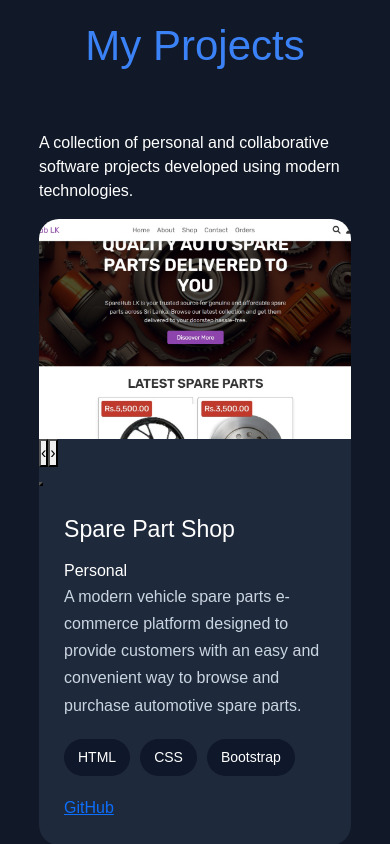
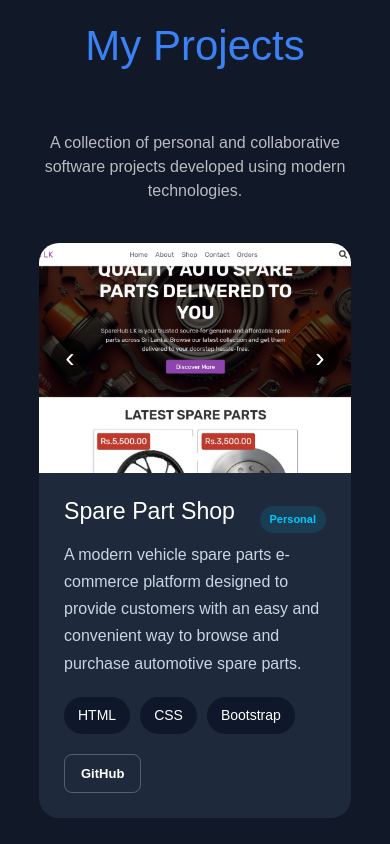
Before and after one commit to chamodyha123/chamodyha-portfolio, a React (Vite) app: page / in a window 390 px wide. Shown: the part 8700-9544 px from the top of the page. Built offline with nearby package versions, Linux system fonts and the light colour scheme.

Commit message:
css updated

```diff
--- a/src/index.css
+++ b/src/index.css
@@ -760,4 +760,169 @@ body {
   .skills-container {
     grid-template-columns: 1fr;
   }
+  .project-image-wrapper {
+  position: relative;
+  width: 100%;
+  overflow: hidden;
 }
+
+.project-img {
+  width: 100%;
+  height: 230px;
+  object-fit: cover;
+  display: block;
+}
+
+.image-nav {
+  position: absolute;
+  top: 50%;
+  transform: translateY(-50%);
+
+  width: 38px;
+  height: 38px;
+
+  border: none;
+  border-radius: 50%;
+
+  background: rgba(0, 0, 0, 0.65);
+  color: white;
+
+  font-size: 28px;
+  line-height: 1;
+
+  cursor: pointer;
+
+  display: flex;
+  align-items: center;
+  justify-content: center;
+
+  transition: 0.3s ease;
+}
+
+.image-nav:hover {
+  background: rgba(0, 0, 0, 0.9);
+  transform: translateY(-50%) scale(1.08);
+}
+
+.image-nav.prev {
+  left: 12px;
+}
+
+.image-nav.next {
+  right: 12px;
+}
+
+.image-dots {
+  position: absolute;
+
+  bottom: 12px;
+  left: 50%;
+
+  transform: translateX(-50%);
+
+  display: flex;
+  gap: 7px;
+}
+
+.image-dots button {
+  width: 8px;
+  height: 8px;
+
+  padding: 0;
+
+  border: none;
+  border-radius: 50%;
+
+  background: rgba(255, 255, 255, 0.55);
+
+  cursor: pointer;
+
+  transition: 0.3s ease;
+}
+
+.image-dots button.active {
+  width: 22px;
+  border-radius: 10px;
+  background: white;
+}
+
+.project-title-row {
+  display: flex;
+  align-items: center;
+  justify-content: space-between;
+  gap: 10px;
+}
+
+.project-type {
+  padding: 5px 10px;
+  border-radius: 20px;
+
+  font-size: 11px;
+  font-weight: 600;
+
+  white-space: nowrap;
+}
+
+.project-type.personal {
+  background: rgba(0, 200, 255, 0.12);
+  color: #00c8ff;
+}
+
+.project-type.collaborative {
+  background: rgba(168, 85, 247, 0.12);
+  color: #a855f7;
+}
+
+.project-buttons {
+  display: flex;
+  gap: 10px;
+  margin-top: 18px;
+}
+
+.project-btn {
+  display: inline-flex;
+
+  align-items: center;
+  justify-content: center;
+
+  padding: 9px 16px;
+
+  border-radius: 8px;
+
+  text-decoration: none;
+
+  font-size: 13px;
+  font-weight: 600;
+
+  transition: 0.3s ease;
+}
+
+.live-btn {
+  background: #00c8ff;
+  color: #000;
+}
+
+.live-btn:hover {
+  transform: translateY(-2px);
+}
+
+.github-btn {
+  background: transparent;
+
+  border: 1px solid rgba(255, 255, 255, 0.25);
+
+  color: inherit;
+}
+
+.github-btn:hover {
+  background: rgba(255, 255, 255, 0.08);
+  transform: translateY(-2px);
+}
+
+.projects-subtitle {
+  text-align: center;
+  max-width: 650px;
+  margin: 0 auto 40px;
+  opacity: 0.7;
+}
+}
```
